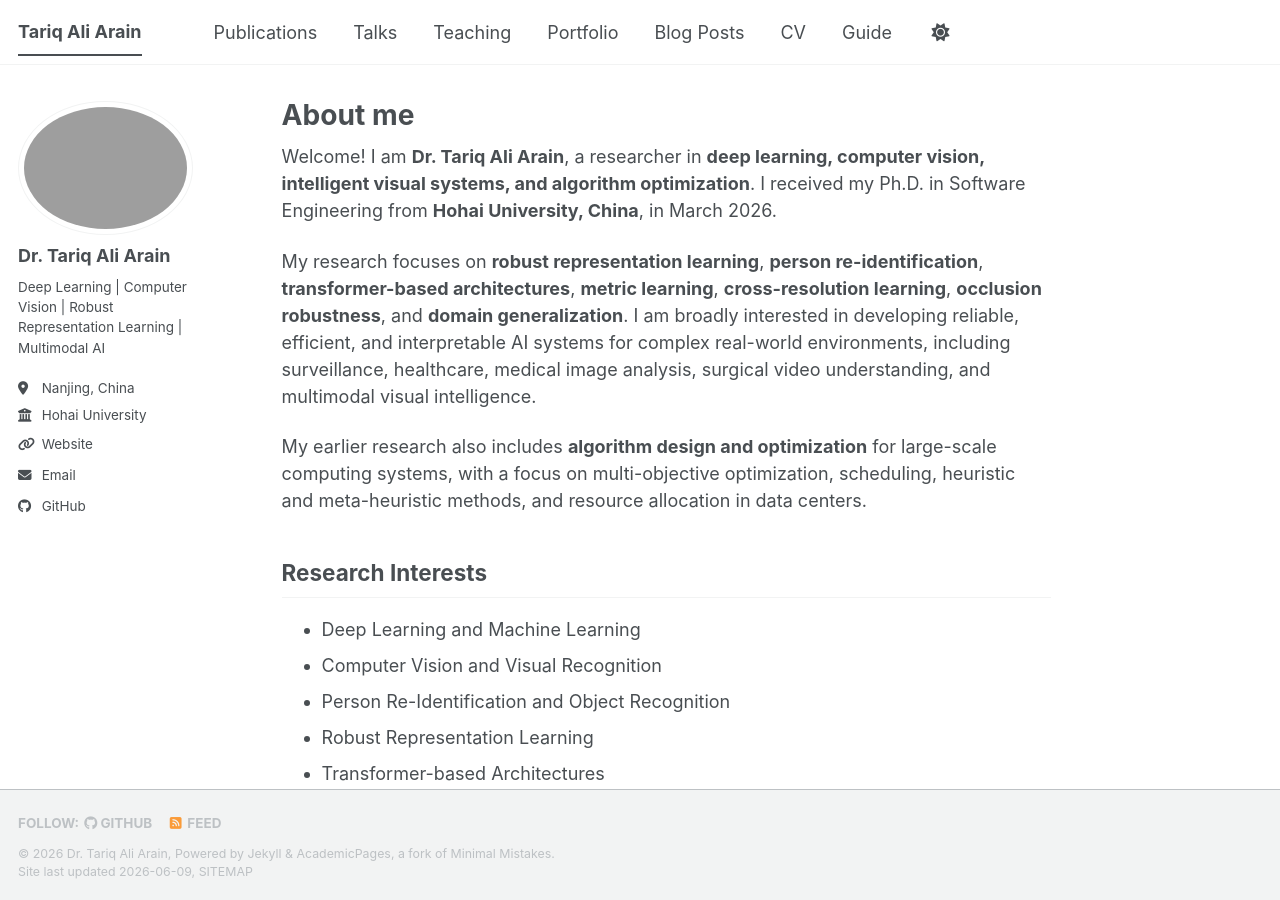
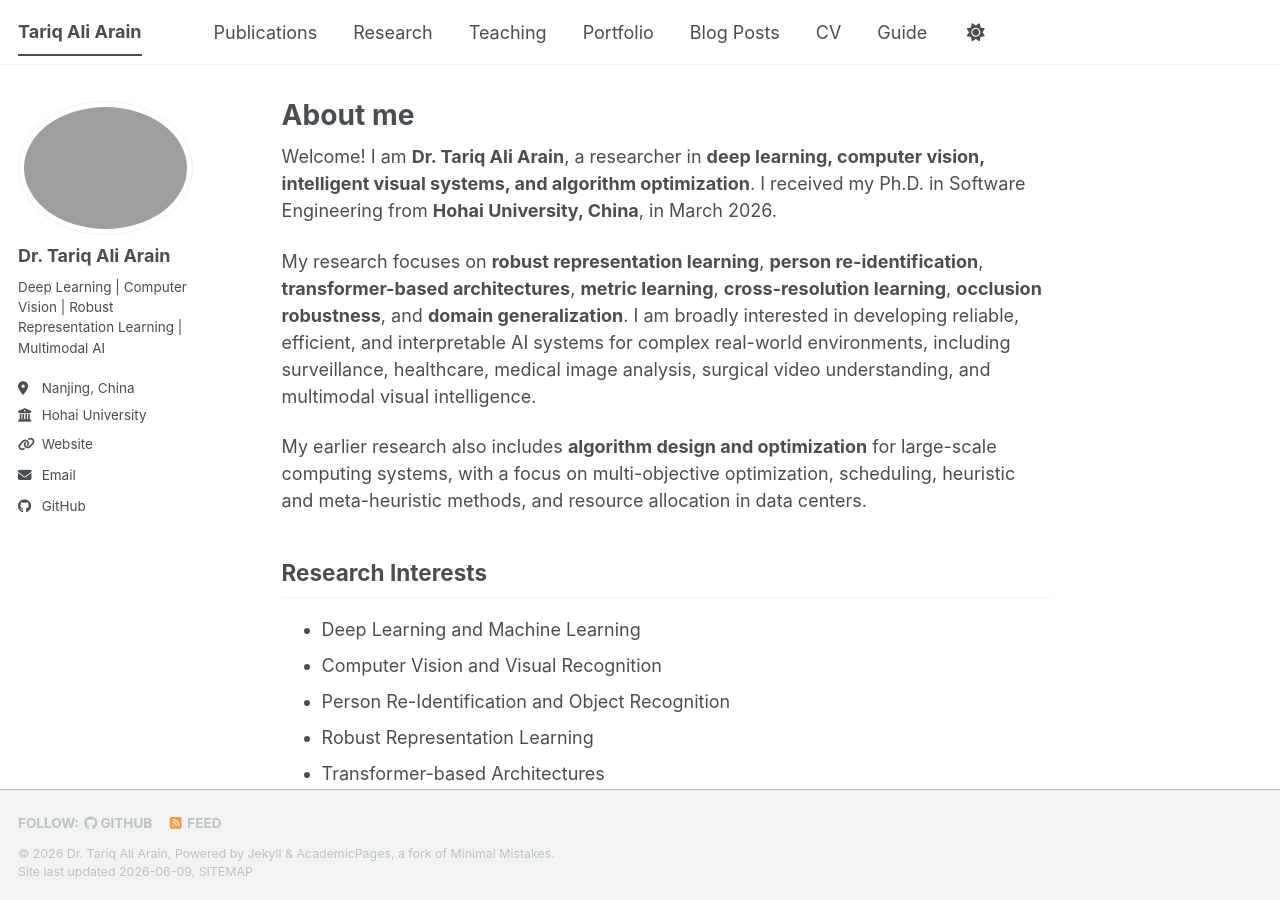
Before and after one commit to tariqaliarain/tariqaliarain.github.io, a Jekyll site: the page built from _pages/about.md, in a window 1280 px wide and 900 px high. Built offline with Jekyll 4.4.1, drawn with Linux system fonts in a browser that asks for light colours; a script bundle is joined from its source files by our own code; library files that are not in the unit come from our copies.

Commit message:
Update navigation.yml

```diff
--- a/_data/navigation.yml
+++ b/_data/navigation.yml
@@ -11,8 +11,8 @@ main:
   - title: "Publications"
     url: /publications/
 
-  - title: "Talks"
-    url: /talks/
+  - title: "Research"
+    url: /Research/
 
   - title: "Teaching"
     url: /teaching/
```
